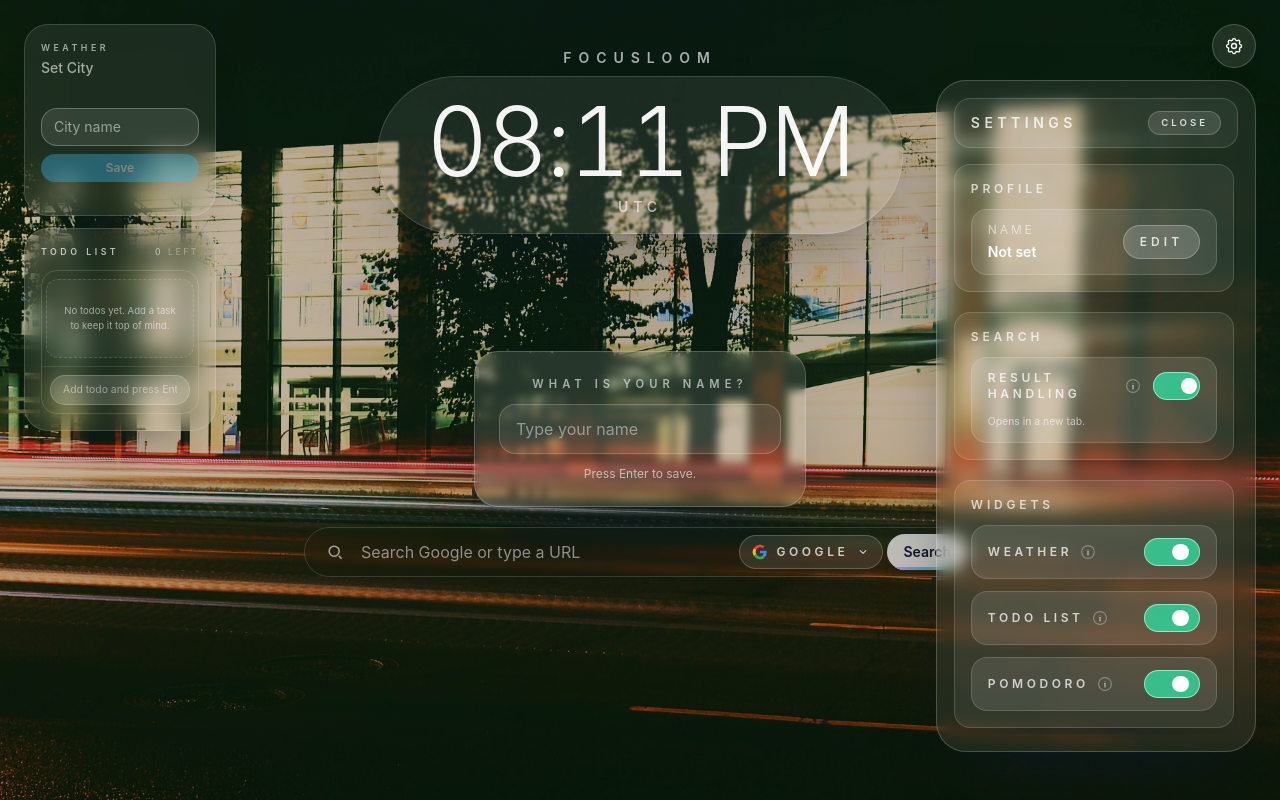
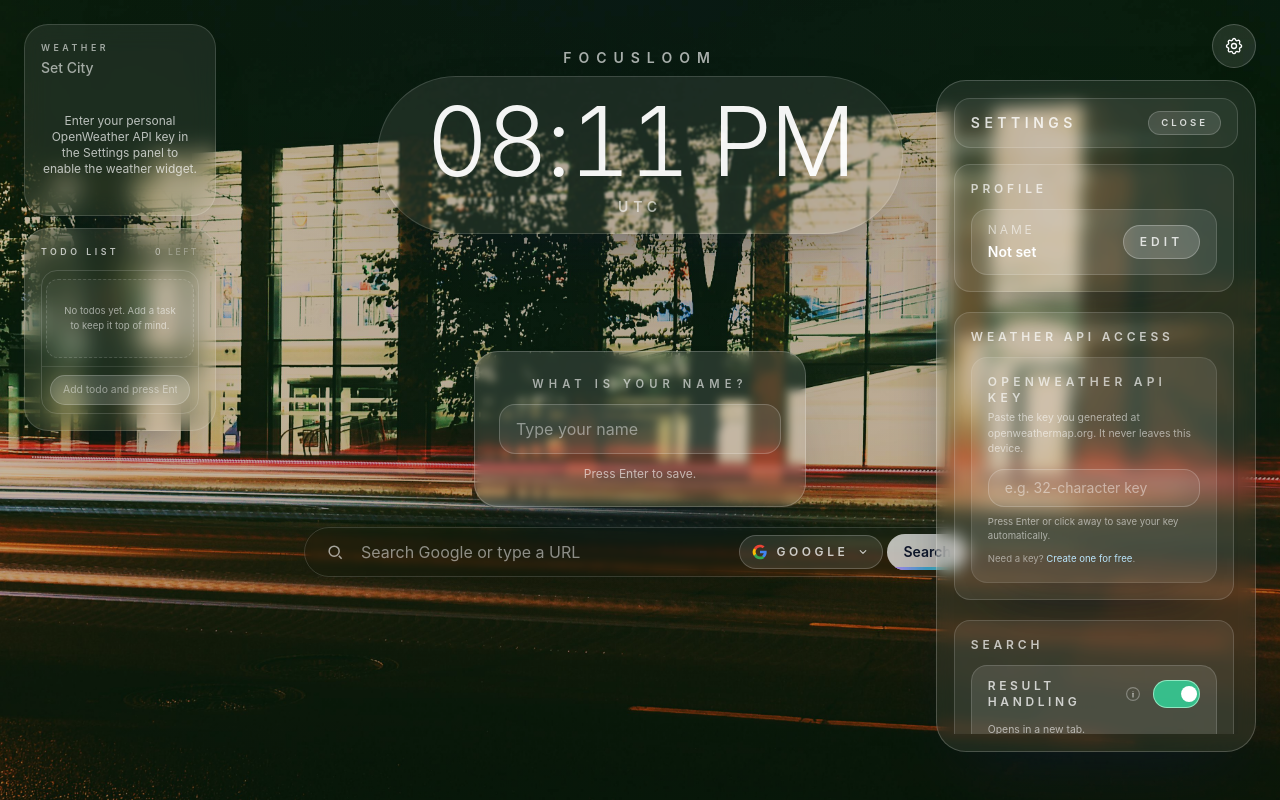
Before and after one commit to Mahdirnj/Browser-Tab-Focus, a React (Vite) app: page / in a window 1280 px wide. Both pictures are taken after a click on the button 1234 px from the left and 46 px from the top of the page. Built offline with nearby package versions, Linux system fonts and the light colour scheme.

Commit message:
Added add api key of openweather so users use their own api key.

```diff
--- a/src/App.jsx
+++ b/src/App.jsx
@@ -1,4 +1,4 @@
-import { useEffect, useMemo, useState } from 'react'
+import { useCallback, useEffect, useMemo, useState } from 'react'
 import { backgroundOptions, DEFAULT_BACKGROUND_ID } from './background'
 import BackgroundLayer from './components/BackgroundLayer'
 import { Clock } from './components/Clock'
@@ -14,6 +14,7 @@ const USER_NAME_KEY = 'focus_dashboard_userName'
 const CLOCK_TIMEZONE_KEY = 'focus_dashboard_clockTimezone'
 const WIDGETS_KEY = 'focus_dashboard_widgets'
 const SEARCH_BEHAVIOR_KEY = 'focus_dashboard_searchNewTab'
+const WEATHER_API_KEY_KEY = 'focus_dashboard_weatherApiKey'
 const TEXT_COLOR_KEY = 'focus_dashboard_textColor'
 const BRAND_NAME = 'FocusLoom'
 
@@ -92,6 +93,11 @@ function readStoredSearchBehavior() {
   return true
 }
 
+function readStoredWeatherApiKey() {
+  if (typeof window === 'undefined') return ''
+  return window.localStorage.getItem(WEATHER_API_KEY_KEY) ?? ''
+}
+
 function applyTextColorPreset(hex) {
   if (typeof document === 'undefined') return
   if (!hex) return
@@ -128,6 +134,9 @@ function App() {
   const [openSearchInNewTab, setOpenSearchInNewTab] = useState(() =>
     readStoredSearchBehavior(),
   )
+  const [weatherApiKey, setWeatherApiKey] = useState(() =>
+    readStoredWeatherApiKey(),
+  )
 
   useEffect(() => {
     if (typeof window === 'undefined') return
@@ -156,6 +165,16 @@ function App() {
       openSearchInNewTab ? 'new' : 'current',
     )
   }, [openSearchInNewTab])
+
+  useEffect(() => {
+    if (typeof window === 'undefined') return
+    const trimmed = weatherApiKey?.trim()
+    if (!trimmed) {
+      window.localStorage.removeItem(WEATHER_API_KEY_KEY)
+      return
+    }
+    window.localStorage.setItem(WEATHER_API_KEY_KEY, trimmed)
+  }, [weatherApiKey])
 
   useEffect(() => {
     const active = TEXT_COLOR_PRESETS.find((item) => item.id === textColorId)
@@ -199,6 +218,9 @@ function App() {
   const showTodo = !isCompactLayout && widgetsEnabled.todo !== false
   const showPomodoro = !isCompactLayout && widgetsEnabled.pomodoro !== false
   const showUtilityColumn = showWeather || showTodo
+  const handleWeatherApiKeyChange = useCallback((nextKey) => {
+    setWeatherApiKey(nextKey?.trim() ?? '')
+  }, [])
 
   return (
     <div className="relative min-h-screen overflow-hidden">
@@ -211,7 +233,7 @@ function App() {
       </div>
       {showUtilityColumn ? (
         <div className="absolute left-6 top-6 z-20 space-y-3">
-          {showWeather ? <Weather /> : null}
+          {showWeather ? <Weather apiKey={weatherApiKey} /> : null}
           {showTodo ? <TodoList /> : null}
         </div>
       ) : null}
@@ -233,6 +255,8 @@ function App() {
         onTextColorChange={setTextColorId}
         openSearchInNewTab={openSearchInNewTab}
         onSearchBehaviorChange={setOpenSearchInNewTab}
+        weatherApiKey={weatherApiKey}
+        onWeatherApiKeyChange={handleWeatherApiKeyChange}
       />
       <main className="relative z-10 flex min-h-screen flex-col items-center justify-center px-4 py-8 sm:px-6">
         <div
--- a/src/components/SettingsPanel.jsx
+++ b/src/components/SettingsPanel.jsx
@@ -168,6 +168,8 @@ export function SettingsPanel({
   onTextColorChange,
   openSearchInNewTab,
   onSearchBehaviorChange,
+  weatherApiKey,
+  onWeatherApiKeyChange,
 }) {
   const [open, setOpen] = useState(false)
   const [visible, setVisible] = useState(false)
@@ -181,6 +183,9 @@ export function SettingsPanel({
       pomodoro: widgetsEnabled?.pomodoro !== false,
     }),
     [widgetsEnabled],
+  )
+  const [weatherApiKeyInput, setWeatherApiKeyInput] = useState(
+    weatherApiKey ?? '',
   )
   const [timezoneQuery, setTimezoneQuery] = useState('')
   const availableTimeZones = useMemo(() => {
@@ -227,6 +232,36 @@ export function SettingsPanel({
   )
   const hasTimezoneQuery = timezoneQuery.trim().length > 0
   const searchOpensInNewTab = openSearchInNewTab !== false
+  useEffect(() => {
+    setWeatherApiKeyInput(weatherApiKey ?? '')
+  }, [weatherApiKey])
+  const trimmedWeatherApiKeyInput = weatherApiKeyInput.trim()
+  const storedWeatherApiKey = weatherApiKey ?? ''
+  const hasStoredWeatherKey = Boolean(storedWeatherApiKey)
+  const weatherApiKeyControlsDisabled = !onWeatherApiKeyChange
+  const canClearWeatherApiKey =
+    hasStoredWeatherKey && !weatherApiKeyControlsDisabled
+  const handleWeatherApiKeyCommit = useCallback(() => {
+    if (weatherApiKeyControlsDisabled) return
+    if (trimmedWeatherApiKeyInput === storedWeatherApiKey) return
+    onWeatherApiKeyChange?.(trimmedWeatherApiKeyInput)
+  }, [
+    onWeatherApiKeyChange,
+    storedWeatherApiKey,
+    trimmedWeatherApiKeyInput,
+    weatherApiKeyControlsDisabled,
+  ])
+  const handleWeatherApiKeyClear = () => {
+    if (!onWeatherApiKeyChange) return
+    setWeatherApiKeyInput('')
+    onWeatherApiKeyChange('')
+  }
+  const handleWeatherApiKeyKeyDown = (event) => {
+    if (event.key === 'Enter') {
+      event.preventDefault()
+      handleWeatherApiKeyCommit()
+    }
+  }
 
   const handleWidgetToggle = useCallback(
     (key) => {
@@ -522,6 +557,70 @@ export function SettingsPanel({
                   >
                     Edit
                   </button>
+                </div>
+              </section>
+              <section className="rounded-2xl border border-white/15 bg-white/[0.07] p-4 shadow-[0_28px_60px_-48px_rgba(15,23,42,0.95)]">
+                <p className="text-xs font-semibold uppercase tracking-[0.32em] text-[color:var(--dashboard-text-70)]">
+                  Weather API Access
+                </p>
+                <div className="mt-3 space-y-3">
+                  <div className="rounded-2xl border border-white/10 bg-white/[0.08] p-4 shadow-[0_20px_50px_-45px_rgba(15,23,42,0.95)]">
+                    <div className="flex flex-col gap-1">
+                      <p className="text-xs font-semibold uppercase tracking-[0.35em] text-[color:var(--dashboard-text-65)]">
+                        OpenWeather API Key
+                      </p>
+                      <p className="text-[0.65rem] text-[color:var(--dashboard-text-55)]">
+                        Paste the key you generated at openweathermap.org. It never leaves this device.
+                      </p>
+                    </div>
+                    <div className="mt-3 flex flex-col gap-2">
+                      <input
+                        type="password"
+                        autoComplete="off"
+                        spellCheck={false}
+                        value={weatherApiKeyInput}
+                        onChange={(event) => setWeatherApiKeyInput(event.target.value)}
+                        onBlur={handleWeatherApiKeyCommit}
+                        onKeyDown={handleWeatherApiKeyKeyDown}
+                        placeholder="e.g. 32-character key"
+                        disabled={weatherApiKeyControlsDisabled}
+                        className={`flex-1 rounded-2xl border border-white/20 bg-white/[0.08] px-4 py-2 text-sm text-[color:var(--dashboard-text-95)] placeholder:text-[color:var(--dashboard-text-45)] focus:border-sky-200 focus:outline-none focus:ring-2 focus:ring-sky-300/60 ${
+                          weatherApiKeyControlsDisabled ? 'cursor-not-allowed opacity-60' : ''
+                        }`}
+                      />
+                      <p className="text-[0.6rem] text-[color:var(--dashboard-text-55)]">
+                        Press Enter or click away to save your key automatically.
+                      </p>
+                    </div>
+                    <div className="mt-2 flex flex-wrap items-center justify-between gap-2 text-[0.6rem] text-[color:var(--dashboard-text-50)]">
+                      <span>
+                        Need a key?{' '}
+                        <a
+                          href="https://home.openweathermap.org/api_keys"
+                          target="_blank"
+                          rel="noreferrer"
+                          className="text-sky-200 underline-offset-2 hover:underline"
+                        >
+                          Create one for free
+                        </a>
+                        .
+                      </span>
+                      {hasStoredWeatherKey ? (
+                        <button
+                          type="button"
+                          onClick={handleWeatherApiKeyClear}
+                          disabled={!canClearWeatherApiKey}
+                          className={`rounded-full border px-3 py-1 font-semibold uppercase tracking-[0.3em] ${
+                            canClearWeatherApiKey
+                              ? 'border-white/25 text-[color:var(--dashboard-text-80)] hover:border-rose-200/60 hover:text-rose-200/90'
+                              : 'border-white/15 text-[color:var(--dashboard-text-60)] opacity-60'
+                          }`}
+                        >
+                          Remove Key
+                        </button>
+                      ) : null}
+                    </div>
+                  </div>
                 </div>
               </section>
               <section className="rounded-2xl border border-white/15 bg-white/[0.07] p-4 shadow-[0_28px_60px_-48px_rgba(15,23,42,0.95)]">
--- a/src/components/Weather.jsx
+++ b/src/components/Weather.jsx
@@ -479,10 +479,10 @@ function ensureWeatherAnimations() {
   document.head.appendChild(style)
 }
 
-export function Weather() {
+export function Weather({ apiKey: providedApiKey = '' }) {
   const apiKey = useMemo(
-    () => import.meta.env.VITE_OPENWEATHER_API_KEY?.trim() ?? '',
-    [],
+    () => providedApiKey?.trim() ?? '',
+    [providedApiKey],
   )
   const initialCity = useMemo(() => readStoredCity(), [])
 
@@ -623,7 +623,7 @@ export function Weather() {
   if (!apiKey) {
     content = (
       <p className="text-xs text-[color:var(--dashboard-text-70)]">
-        Add your OpenWeather API key to see live conditions.
+        Enter your personal OpenWeather API key in the Settings panel to enable the weather widget.
       </p>
     )
   } else if (isEditing) {
```
